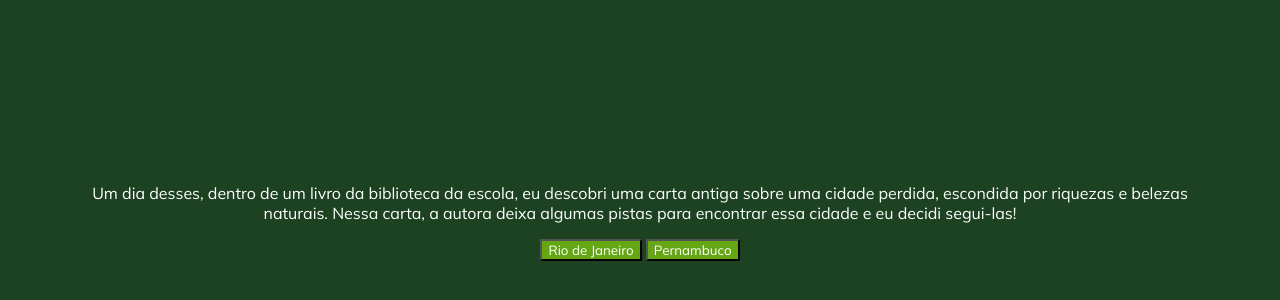
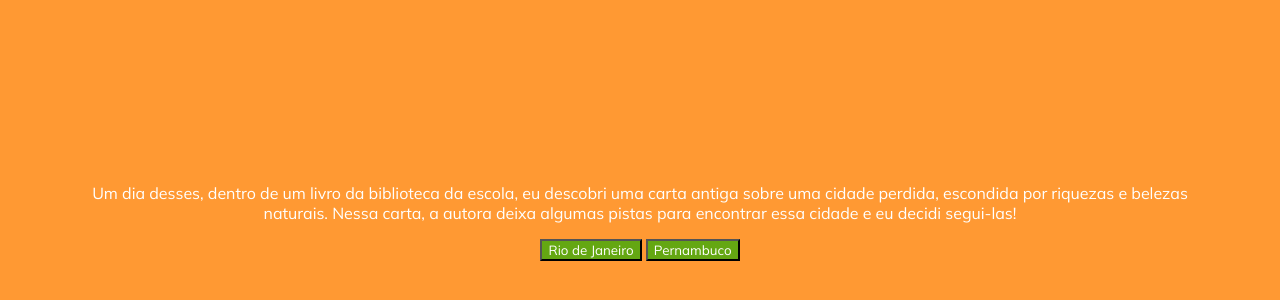
Before and after one commit to RodolfoJunior3A2/ILHADAAVENTURAA2, a plain HTML site: page index.html in a window 1280 px wide. Shown: the part 146-446 px from the top of the page. Drawn offline with Linux system fonts and the light colour scheme.

Commit message:
alteração cor

```diff
--- a/style.css
+++ b/style.css
@@ -1,6 +1,6 @@
 body {
 
-    background-color: #1D4221;
+    background-color: #ff9933;
 
     color: white;
 
```
